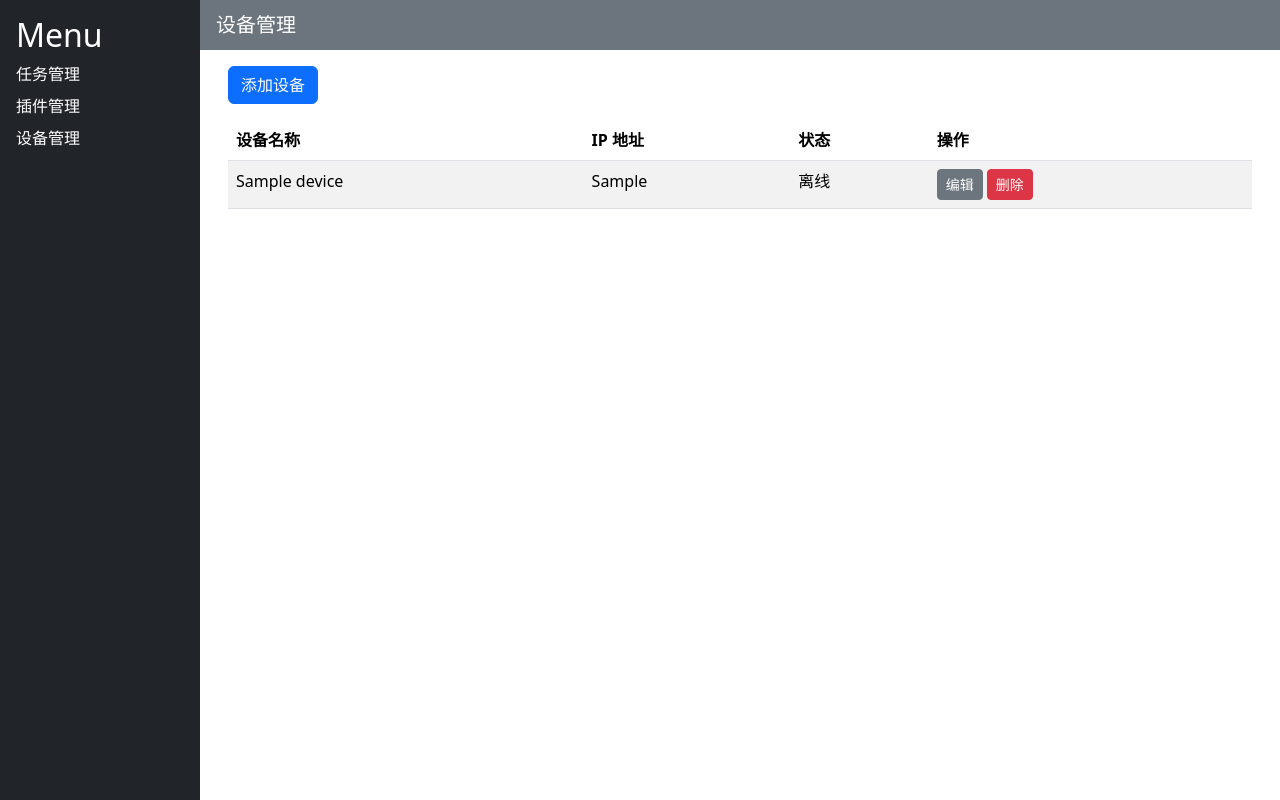
After one commit to xiaqijun/kisectools, a Flask app: page /device/ in a window 1280 px wide. The commit adds this page. Run offline with Flask 3, Linux system fonts and the light colour scheme; a user stored in the database is signed in; tables that the repository leaves empty hold one stand-in row (values such as "Sample post").

Commit message:
新增设备模块完成

```diff
--- a/kisectools/__init__.py
+++ b/kisectools/__init__.py
@@ -29,6 +29,8 @@
     app.register_blueprint(task_bp, url_prefix='/task')  # 注册任务相关的蓝图
     from .plugin import plugin_bp  # 导入插件相关的蓝图
     app.register_blueprint(plugin_bp, url_prefix='/plugin')  # 注册插件相关的蓝图
+    from .device import device_bp  # 导入设备相关的蓝图
+    app.register_blueprint(device_bp, url_prefix='/device')  # 注册设备相关的蓝图
     # 确保数据库表已创建
     with app.app_context():
         db.create_all()
--- a/kisectools/config_temp.py
+++ b/kisectools/config_temp.py
@@ -1,6 +1,6 @@
 import bleach
 # 数据库配置
-SQLALCHEMY_DATABASE_URI='mysql+pymysql://root:LSxqj1002>@127.0.0.1:3306/kisectool'
+SQLALCHEMY_DATABASE_URI='mysql+pymysql://root:12312312>@127.0.0.1:3306/kisectool'
 SQLALCHEMY_TRACK_MODIFICATIONS = False
 # APScheduler 配置
 SCHEDULER_API_ENABLED = True
@@ -12,6 +12,8 @@
 SECURITY_UNAUTHORIZED_VIEW ='/login'
 SECRET_KEY="LSxqj1002>"
 SECURITY_LOGIN_URL='/login'
+SECURITY_POST_LOGIN_VIEW='/task'
+SECURITY_POST_LOGOUT_VIEW='/login'
 SECURITY_LOGIN_USER_TEMPLATE='login.html'
 SECURITY_USERNAME_ENABLE = True
 SECURITY_CSRF_COOKIE_NAME="XSRF-TOKEN"
--- a/kisectools/models.py
+++ b/kisectools/models.py
@@ -38,8 +38,6 @@
     task_time = db.Column(db.DateTime, server_default=db.func.now())
     user_id = db.Column(db.Integer, db.ForeignKey('users.id'))
     task_id= db.Column(db.String(150), unique=True, nullable=False)
-    def __repr__(self):
-        return f'<Task {self.task_name}>'
 class Task_result(db.Model):
     __tablename__ = 'task_result'
     id = db.Column(db.Integer, primary_key=True)
@@ -59,6 +57,7 @@
     description = db.Column(db.String(255))
     file_url = db.Column(db.String(255), nullable=False) #文件路径
     plugin_url = db.Column(db.String(255), nullable=True)
+    auth= db.Column(db.String(10), nullable=True) #认证方式
     devices = db.relationship('Devices', backref='plugin', lazy=True)
 
 class Devices(db.Model):
@@ -67,4 +66,7 @@
     status = db.Column(db.Boolean, default=False)
     ip = db.Column(db.String(150), nullable=False)
     port = db.Column(db.String(150), nullable=False)
+    username = db.Column(db.String(150), nullable=True)
+    password = db.Column(db.String(150), nullable=True)
+    token = db.Column(db.String(150), nullable=True)
     plugin_id = db.Column(db.Integer, db.ForeignKey('plugins.id'), nullable=False)
--- a/kisectools/plugin.py
+++ b/kisectools/plugin.py
@@ -7,8 +7,14 @@
 import json
 import importlib.util
 import sys
+import stat
 
 plugin_bp = Blueprint('plugin', __name__)
+
+def handle_remove_readonly(func, path, exc_info):
+    """清除只读属性并重新尝试删除"""
+    os.chmod(path, stat.S_IWRITE)
+    func(path)
 
 @plugin_bp.route('/', methods=['GET'])
 @login_required
@@ -50,6 +56,7 @@
             name = config_data.get('name')
             description = config_data.get('description')
             class_name = config_data.get('class_name')
+            auth=config_data.get('auth')
             plugin_url = url
             plugin = Plugins(
                 name=name,
@@ -57,7 +64,8 @@
                 class_name=class_name,
                 status=0,
                 file_url=plugin_path,
-                plugin_url=plugin_url
+                plugin_url=plugin_url,
+                auth=auth
             )
             db.session.add(plugin)
             db.session.commit()
@@ -128,9 +136,10 @@
                 del sys.modules[module_name]
             # 删除插件文件夹
             plugin_path = plugin.file_url
+            print(plugin_path)
             if os.path.exists(plugin_path):
                 import shutil
-                shutil.rmtree(plugin_path)
+                shutil.rmtree(plugin_path, onexc=handle_remove_readonly) # 删除文件夹及其内容
             # 从数据库中删除插件记录
             db.session.delete(plugin)
             db.session.commit()
@@ -139,3 +148,19 @@
             return {"error": f"无法删除插件: {str(e)}"}, 500
     else:
         return {"error": "插件不存在"}, 404
+
+@plugin_bp.route("/query_all_plugin",methods=["GET"])
+@login_required
+def query_all_plugin():
+    plugins=Plugins.query.all()
+    responses={
+        'data':[
+            {
+                'name':plugin.name,
+                'status':plugin.status,
+                'description':plugin.description,
+                'id':plugin.id,
+            } for plugin in plugins
+        ]
+    }
+    return responses,200
--- a/kisectools/templates/base.html
+++ b/kisectools/templates/base.html
@@ -27,7 +27,7 @@
         <h2>Menu</h2>
         <a href="/task" class="text-white text-decoration-none d-block mb-2">任务管理</a>
         <a href="/plugin" class="text-white text-decoration-none d-block mb-2">插件管理</a>
-        <a href="#" class="text-white text-decoration-none d-block mb-2">Contact</a>
+        <a href="/device" class="text-white text-decoration-none d-block mb-2">设备管理</a>
         <!-- 可根据需要添加更多菜单项 -->
     </div>
     <div class="d-flex flex-column flex-grow-1">
--- /dev/null
+++ b/kisectools/templates/device.html
@@ -0,0 +1,132 @@
+{% extends "base.html" %}
+
+{% block title %}设备管理{% endblock %}
+
+{% block header %}设备管理{% endblock %}
+
+{% block content %}
+<div class="container">
+    <div class="d-flex justify-content-between align-items-center mb-3">
+        <button class="btn btn-primary" data-bs-toggle="modal" data-bs-target="#addDeviceModal">添加设备</button>
+    </div>
+    <!-- 添加设备模态框 -->
+    <div class="modal fade" id="addDeviceModal" tabindex="-1" aria-labelledby="addDeviceModalLabel" aria-hidden="true">
+        <div class="modal-dialog">
+            <div class="modal-content">
+                <div class="modal-header">
+                    <h5 class="modal-title" id="addDeviceModalLabel">添加设备</h5>
+                    <button type="button" class="btn-close" data-bs-dismiss="modal" aria-label="Close"></button>
+                </div>
+                <div class="modal-body">
+                    <form method="post">
+                        <input type="hidden" name="csrf_token" value="{{ csrf_token() }}">
+                        <div class="mb-3">
+                            <label for="deviceName" class="form-label">设备名称</label>
+                            <input class="form-control" type="text" id="deviceName" name="device_name" placeholder="输入设备名称" required>
+                        </div>
+                        <div class="mb-3">
+                            <label for="deviceIP" class="form-label">设备 IP</label>
+                            <input class="form-control" type="text" id="deviceIP" name="device_ip" placeholder="输入设备 IP 地址" required>
+                        </div>
+                        <div class="mb-3">
+                            <label for="deviceport" class="form-label">设备端口</label>
+                            <input class="form-control" type="text" id="deviceport" name="device_port" placeholder="输入设备端口" required>
+                        </div>
+                        <div class="mb-3">
+                            <label for="plugin" class="form-label">插件</label>
+                            <select class="form-select" id="plugin" name="plugin" required>
+                                <option value="" disabled selected>选择插件</option>
+                            </select>
+                        </div>
+                        <div class="mb-3">
+                            <label for="username" class="form-label">用户名</label>
+                            <input class="form-control" type="text" id="username" name="username" placeholder="输入用户名" required>
+                        </div>
+                        <div class="mb-3">
+                            <label for="password" class="form-label">密码</label>
+                            <input class="form-control" type="password" id="password" name="password" placeholder="输入密码" required>
+                        </div>
+                        <div class="mb-3">
+                            <label for="token" class="form-label">Token</label>
+                            <input class="form-control" type="text" id="token" name="token" placeholder="输入 Token" required>
+                        </div>
+                        <button type="submit" class="btn btn-primary">添加设备</button>
+                    </form>
+                </div>
+            </div>
+        </div>
+    </div>
+    <!-- 模态框结束 -->
+    <table class="table table-striped">
+        <thead>
+            <tr>
+                <th>设备名称</th>
+                <th>IP 地址</th>
+                <th>状态</th>
+                <th>操作</th>
+            </tr>
+        </thead>
+        <tbody>
+            {% for device in devices.data %}
+            <tr>
+                <td>{{ device.name }}</td>
+                <td>{{ device.ip }}</td>
+                <td>{{ device.status }}</td>
+                <td>
+                    <button id="edit_{{ device.id }}" class="btn btn-sm btn-secondary">编辑</button>
+                    <button id="delete_{{ device.id }}" class="btn btn-sm btn-danger">删除</button>
+                </td>
+            </tr>
+            {% endfor %}
+        </tbody>
+    </table>
+</div>
+<script>
+    document.addEventListener("DOMContentLoaded", async function () {
+        // 加载插件到选择表单
+        const pluginSelect = document.getElementById("plugin");
+        try {
+            const response = await axios.get('/plugin/query_all_plugin', {
+                headers: {
+                    'Content-Type': 'application/json',
+                },
+                withCredentials: true
+            });
+            if (response.status === 200 && response.data.data) {
+                response.data.data.forEach(plugin => {
+                    const option = document.createElement("option");
+                    option.value = plugin.id;
+                    option.textContent = plugin.name;
+                    pluginSelect.appendChild(option);
+                });
+            }
+        } catch (error) {
+            console.error('加载插件失败:', error.response?.data?.error || error.message);
+        }
+
+        // 删除设备逻辑
+        const deleteButtons = document.querySelectorAll("button[id^='delete_']");
+        deleteButtons.forEach(button => {
+            button.addEventListener("click", async function () {
+                const deviceId = this.id.split('_')[1];
+                if (confirm("确定要删除此设备吗？")) {
+                    try {
+                        const response = await axios.post('/device/delete', { device_id: deviceId }, {
+                            headers: {
+                                'Content-Type': 'application/json',
+                            },
+                            withCredentials: true
+                        });
+                        if (response.status === 200) {
+                            alert(response.data.message || '设备已删除！');
+                            location.reload();
+                        }
+                    } catch (error) {
+                        alert(error.response?.data?.error || '删除设备失败，请稍后重试。');
+                    }
+                }
+            });
+        });
+    });
+</script>
+{% endblock %}
```
Also changed, not shown: kisectools/device.py (+55 -1 lines), kisectools/templates/plugin.html (+24 -2 lines).
